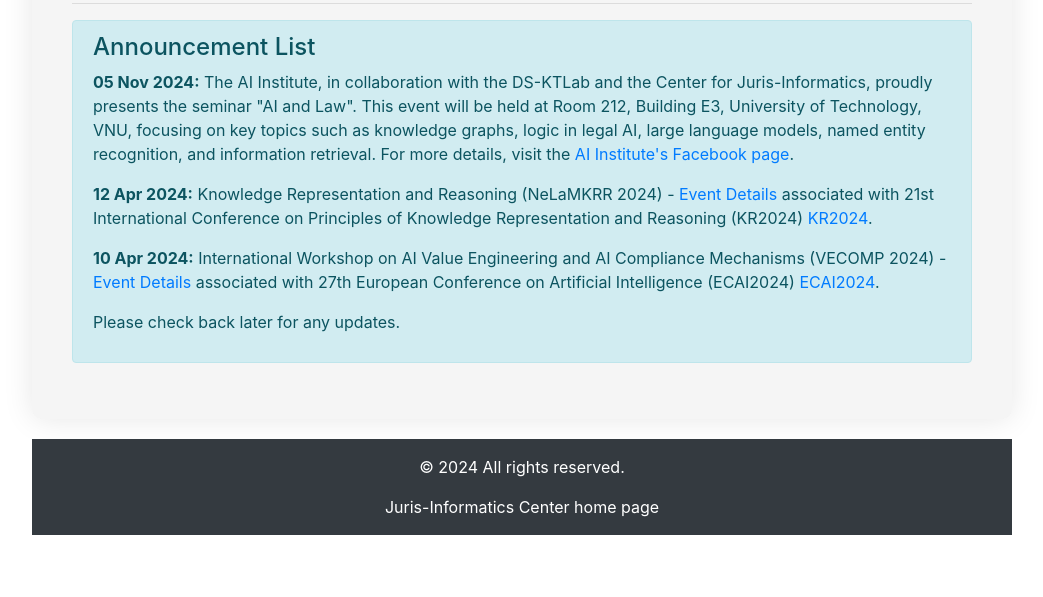
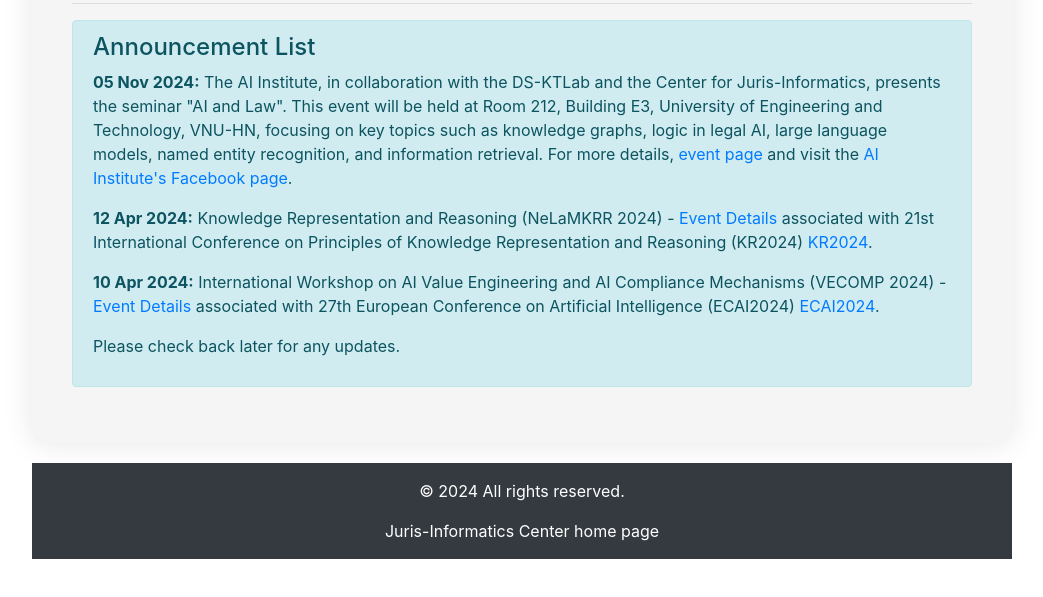
Before and after one commit to JurisInformaticsCenter/announcement, a plain HTML site: page index.html in a window 1280 px wide. Shown: the part 167-764 px from the top of the page, without its empty margins (118-1161 px from the left). Drawn offline with nearby package versions, Linux system fonts and the light colour scheme.

Commit message:
Update index.html

```diff
--- a/index.html
+++ b/index.html
@@ -58,7 +58,7 @@
         <hr>
         <div class="alert alert-info" role="alert">
             <h4 class="alert-heading">Announcement List</h4>
-            <p><strong>05 Nov 2024:</strong> The AI Institute, in collaboration with the DS-KTLab and the Center for Juris-Informatics, proudly presents the seminar "AI and Law". This event will be held at Room 212, Building E3, University of Technology, VNU, focusing on key topics such as knowledge graphs, logic in legal AI, large language models, named entity recognition, and information retrieval. For more details, visit the <a href="https://www.facebook.com/iaiuet/posts/pfbid02qYEX9LmgxoLV4wNMNBBGe8wUjsbhgjizMsuhoj5LzfSBXpCLmttMR9ARiAxpLN2Xl">AI Institute's Facebook page</a>.</p>
+            <p><strong>05 Nov 2024:</strong> The AI Institute, in collaboration with the DS-KTLab and the Center for Juris-Informatics, presents the seminar "AI and Law". This event will be held at Room 212, Building E3, University of Engineering and Technology, VNU-HN, focusing on key topics such as knowledge graphs, logic in legal AI, large language models, named entity recognition, and information retrieval. For more details, <a href='https://jurisinformaticscenter.github.io/AIandLawSeminar2024'>event page</a> and visit the <a href="https://www.facebook.com/iaiuet/posts/pfbid02qYEX9LmgxoLV4wNMNBBGe8wUjsbhgjizMsuhoj5LzfSBXpCLmttMR9ARiAxpLN2Xl">AI Institute's Facebook page</a>.</p>
             <p><strong>12 Apr 2024:</strong> Knowledge Representation and Reasoning (NeLaMKRR 2024) - <a href="https://jurisinformaticscenter.github.io/NeLaMKRR2024/">Event Details</a> associated with 21st International Conference on Principles of Knowledge Representation and Reasoning (KR2024) <a href="https://kr.org/KR2024/">KR2024</a>.</p>
             <p><strong>10 Apr 2024:</strong> International Workshop on AI Value Engineering and AI Compliance Mechanisms (VECOMP 2024) - <a href="https://jurisinformaticscenter.github.io/VECOMP2024/">Event Details</a> associated with 27th European Conference on Artificial Intelligence (ECAI2024) <a href="https://www.ecai2024.eu/">ECAI2024</a>.</p>
             <p>Please check back later for any updates.</p>
```
